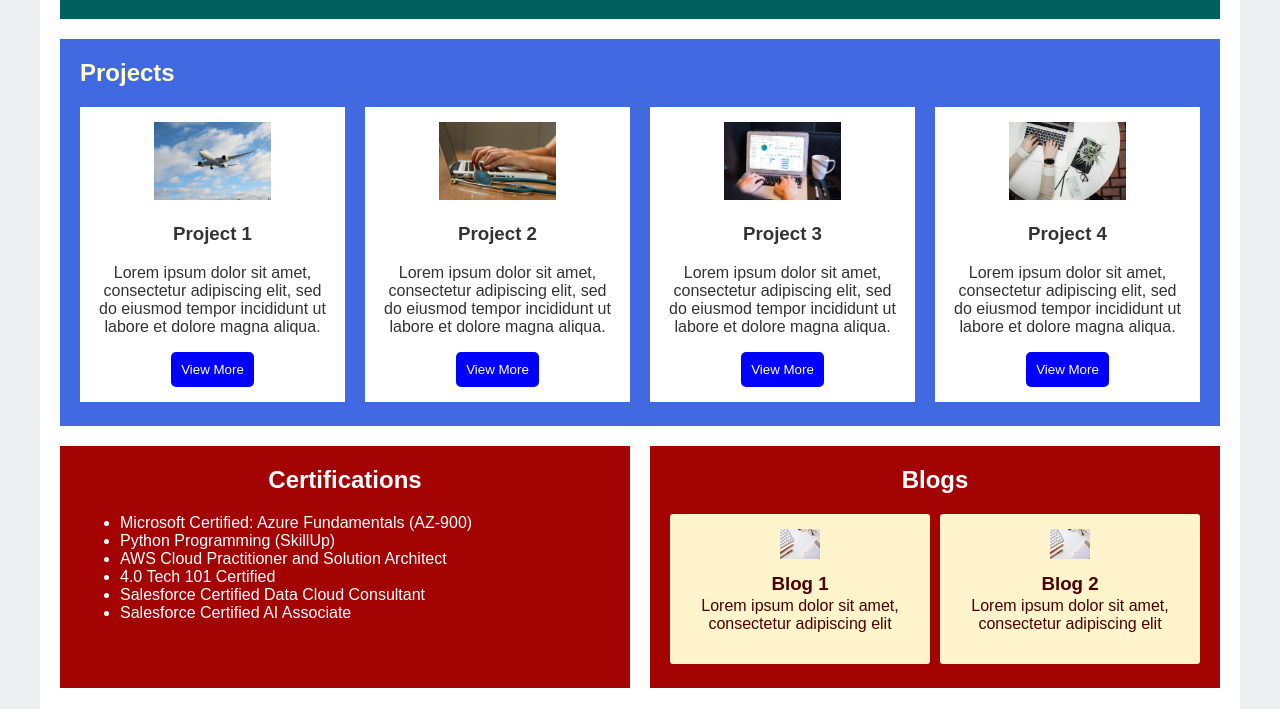
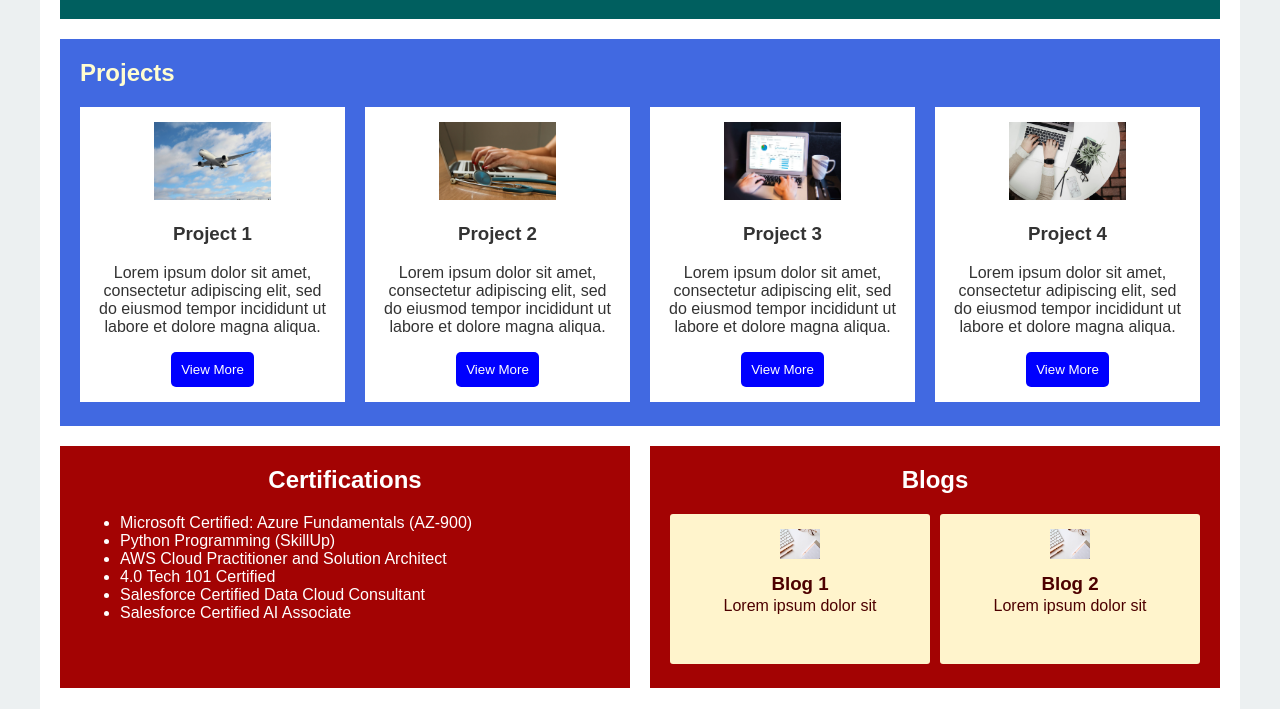
Before and after one commit to rishitharani24/Rishitha_node, a website: page public/index.html in a window 1280 px wide. Shown: the part 1155-1864 px from the top of the page. Drawn offline with Linux system fonts and the light colour scheme.

Commit message:
Update index.html

```diff
--- a/public/index.html
+++ b/public/index.html
@@ -394,7 +394,7 @@
 </head>
 <body>
     <!-- Navigation Menu -->
-        <header class="nav">
+    <header class="nav" class="wrapper">
         <nav id="navMenu" class="nav-menu" >
             <a href="#about">About</a>
             <a href="#skills">Skills</a>
@@ -536,12 +536,12 @@
                 <div class="blog-box">
                     <img src="images/blogs.jpg" alt="Blog 1">
                     <h3>Blog 1</h3>
-                        <p>Lorem ipsum dolor sit amet, consectetur adipiscing elit</p>
+                    <p>Lorem ipsum dolor sit</p>
                 </div>
                 <div class="blog-box">
                     <img src="images/blogs.jpg" alt="Blog 2">
                     <h3>Blog 2</h3>
-                        <p>Lorem ipsum dolor sit amet, consectetur adipiscing elit</p>
+                    <p>Lorem ipsum dolor sit</p>
                 </div>
             </div>
         </section>
```
Lines whose indentation alone changed are shown as unchanged.
